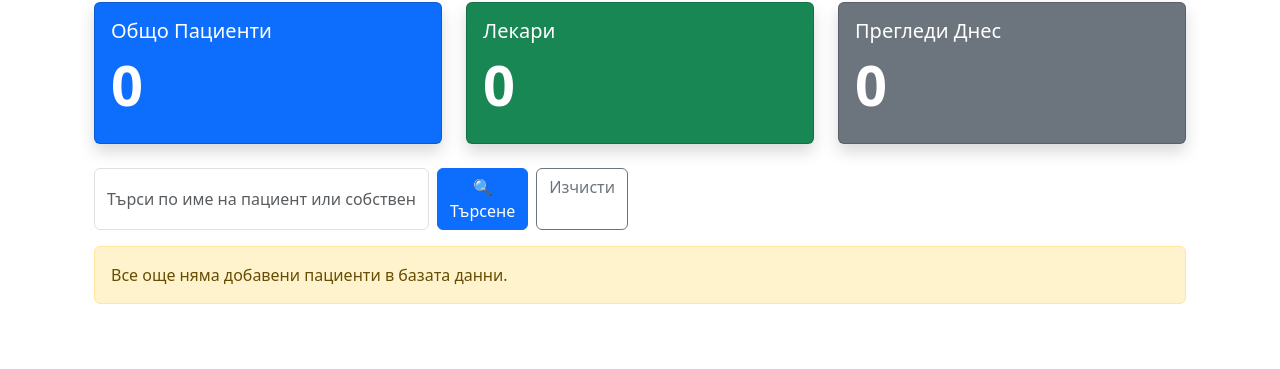
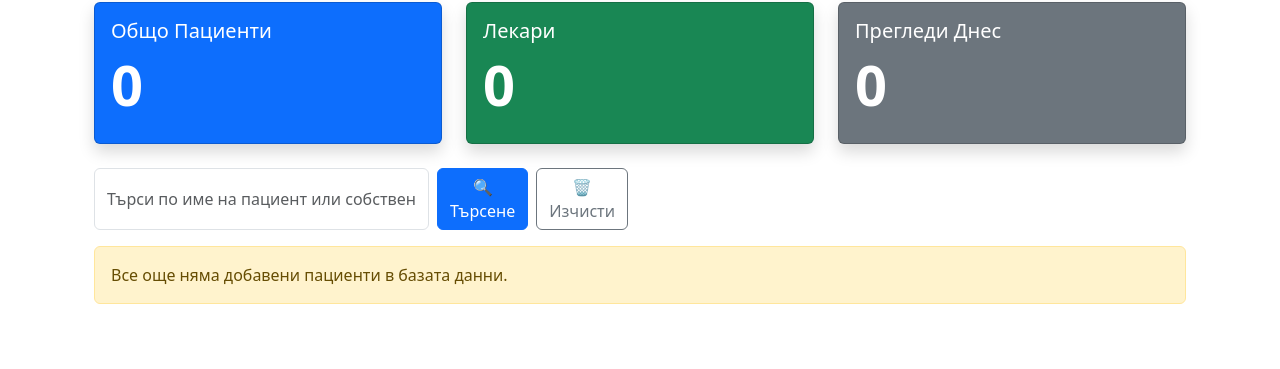
Before and after one commit to m1shhh/VetClinicASP.NET, an ASP.NET Core app: page / in a window 1280 px wide. Shown: the part 159-528 px from the top of the page. Run offline with ASP.NET Core 8, Linux system fonts and the light colour scheme; style sheets or scripts are compiled from the project's sources.

Commit message:
fixed a bit the search clear button. Too scared to add a delete button for the vaccines

```diff
--- a/Views/Home/Index.cshtml
+++ b/Views/Home/Index.cshtml
@@ -68,7 +68,8 @@
                     🔍 Търсене
                 </button>
 
-                <a asp-action="Index" class="btn btn-outline-secondary">Изчисти</a>
+                <a asp-action="Index" class="btn btn-outline-secondary">
+                    🗑️ Изчисти</a>
             </form>
         </div>
     </div>
--- a/Views/Owners/Index.cshtml
+++ b/Views/Owners/Index.cshtml
@@ -1,5 +1,4 @@
 @model IEnumerable<VetClinicASP.NET.Models.Owner>
-
 @{
     ViewData["Title"] = "Собственици";
 }
--- a/Views/Patients/Details.cshtml
+++ b/Views/Patients/Details.cshtml
@@ -158,6 +158,7 @@
                                         <span class="badge bg-success">Активна</span>
                                     }
                                 </td>
+
                             </tr>
                         }
                     </tbody>
```
